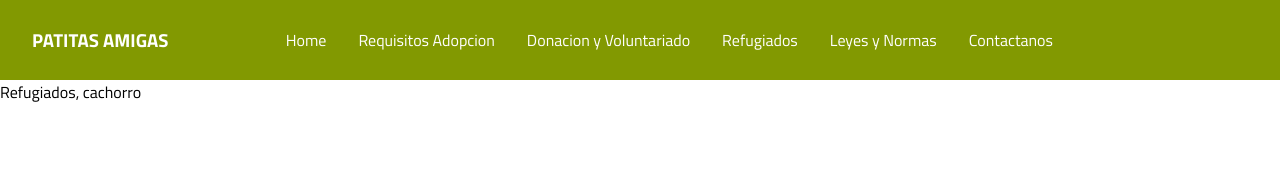
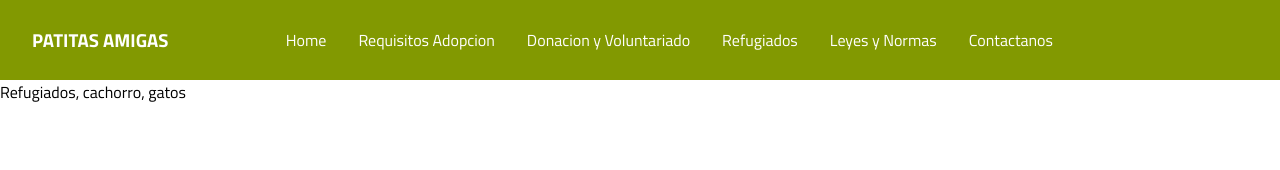
Before and after one commit to AbrilMoonchild/refugioPatitas, a React (Create React App) app: page /refugiados in a window 1280 px wide. Shown: the top 170 px of the page. Built offline with nearby package versions, Linux system fonts and the light colour scheme.

Commit message:
prueba gatos

```diff
--- a/src/components/fRefugiados/Refugiados.jsx
+++ b/src/components/fRefugiados/Refugiados.jsx
@@ -2,7 +2,7 @@ import React from 'react'
 
 function Refugiados() {
   return (
-    <div>Refugiados, cachorro</div>
+    <div>Refugiados, cachorro, gatos</div>
   )
 }
 
```
